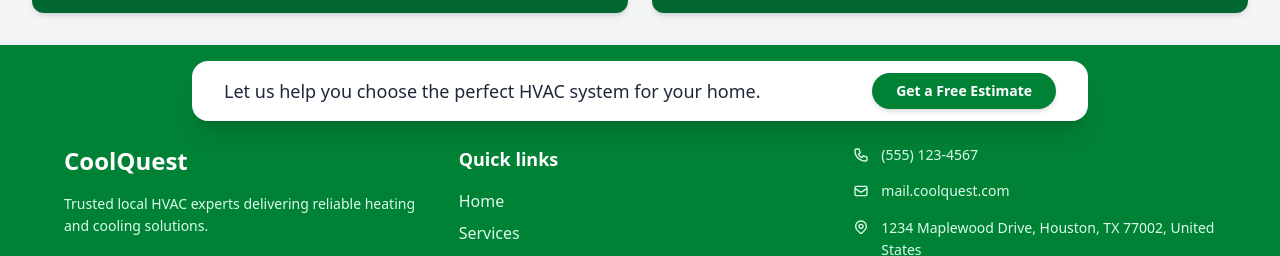
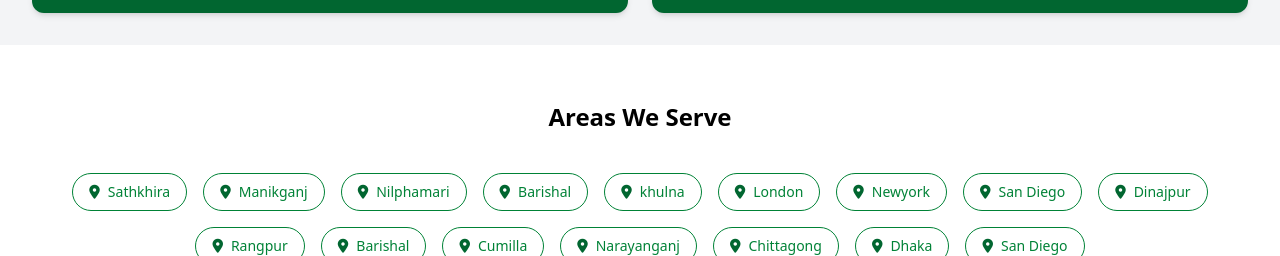
Before and after one commit to AkashSaha01/HVACwithTailwind, a website: page src/index.html in a window 1280 px wide. Shown: the part 2937-3193 px from the top of the page. Drawn offline with Linux system fonts and the light colour scheme.

Commit message:
location

```diff
--- a/src/index.html
+++ b/src/index.html
@@ -381,6 +381,100 @@
 </div>
 
 
+
+<!-- icon submision-->
+
+<section class="px-6 py-12 text-center">
+
+  <h2 class="text-2xl md:text-3xl font-bold border-2 border-gray-400 inline-block px-6 py-2 mb-8">
+    Areas We Serve
+  </h2>
+
+
+  <div class="flex flex-wrap justify-center gap-4">
+
+    <div class="flex items-center gap-2 border border-green-700 text-green-700 rounded-full px-4 py-2 text-sm font-medium">
+      <i class="fa-solid fa-location-dot text-green-800"></i>
+      Sathkhira
+    </div>
+
+    <div class="flex items-center gap-2 border border-green-700 text-green-700 rounded-full px-4 py-2 text-sm font-medium">
+     <i class="fa-solid fa-location-dot text-green-800"></i>
+     Manikganj
+    </div>
+    <div class="flex items-center gap-2 border border-green-700 text-green-700 rounded-full px-4 py-2 text-sm font-medium">
+      <i class="fa-solid fa-location-dot text-green-800"></i>
+      Nilphamari
+    </div>
+    <div class="flex items-center gap-2 border border-green-700 text-green-700 rounded-full px-4 py-2 text-sm font-medium">
+     <i class="fa-solid fa-location-dot text-green-800"></i>
+     Barishal
+    </div>
+    <div class="flex items-center gap-2 border border-green-700 text-green-700 rounded-full px-4 py-2 text-sm font-medium">
+      <i class="fa-solid fa-location-dot text-green-800"></i>
+      khulna
+    </div>
+
+
+    <div class="flex items-center gap-2 border border-green-700 text-green-700 rounded-full px-4 py-2 text-sm font-medium">
+     <i class="fa-solid fa-location-dot text-green-800"></i>
+      London
+    </div>
+    <div class="flex items-center gap-2 border border-green-700 text-green-700 rounded-full px-4 py-2 text-sm font-medium">
+      <i class="fa-solid fa-location-dot text-green-800"></i>
+      Newyork
+    </div>
+
+
+    <div class="flex items-center gap-2 border border-green-700 text-green-700 rounded-full px-4 py-2 text-sm font-medium">
+     <i class="fa-solid fa-location-dot text-green-800"></i>
+      San Diego
+    </div>
+    <div class="flex items-center gap-2 border border-green-700 text-green-700 rounded-full px-4 py-2 text-sm font-medium">
+      <i class="fa-solid fa-location-dot text-green-800"></i>
+      Dinajpur
+    </div>
+
+    <div class="flex items-center gap-2 border border-green-700 text-green-700 rounded-full px-4 py-2 text-sm font-medium">
+      <i class="fa-solid fa-location-dot text-green-800"></i>
+      Rangpur
+    </div>
+
+
+    <div class="flex items-center gap-2 border border-green-700 text-green-700 rounded-full px-4 py-2 text-sm font-medium">
+     <i class="fa-solid fa-location-dot text-green-800"></i>
+      Barishal
+    </div>
+    <div class="flex items-center gap-2 border border-green-700 text-green-700 rounded-full px-4 py-2 text-sm font-medium">
+      <i class="fa-solid fa-location-dot text-green-800"></i>
+      Cumilla
+    </div>
+
+
+    <div class="flex items-center gap-2 border border-green-700 text-green-700 rounded-full px-4 py-2 text-sm font-medium">
+     <i class="fa-solid fa-location-dot text-green-800"></i>
+      Narayanganj
+    </div>
+    <div class="flex items-center gap-2 border border-green-700 text-green-700 rounded-full px-4 py-2 text-sm font-medium">
+      <i class="fa-solid fa-location-dot text-green-800"></i>
+      Chittagong
+    </div>
+
+
+    <div class="flex items-center gap-2 border border-green-700 text-green-700 rounded-full px-4 py-2 text-sm font-medium">
+     <i class="fa-solid fa-location-dot text-green-800"></i>
+      Dhaka
+    </div>
+
+    <div class="flex items-center gap-2 border border-green-700 text-green-700 rounded-full px-4 py-2 text-sm font-medium">
+     <i class="fa-solid fa-location-dot text-green-800"></i>
+      San Diego
+    </div>
+
+  </div>
+</section>
+
+
  <footer class="bg-green-700 text-white py-4">
 
 <div class="bg-white text-gray-800 px-8 py-3 w-[70%] mx-auto -mb-6 rounded-2xl shadow-xl z-10">
```
